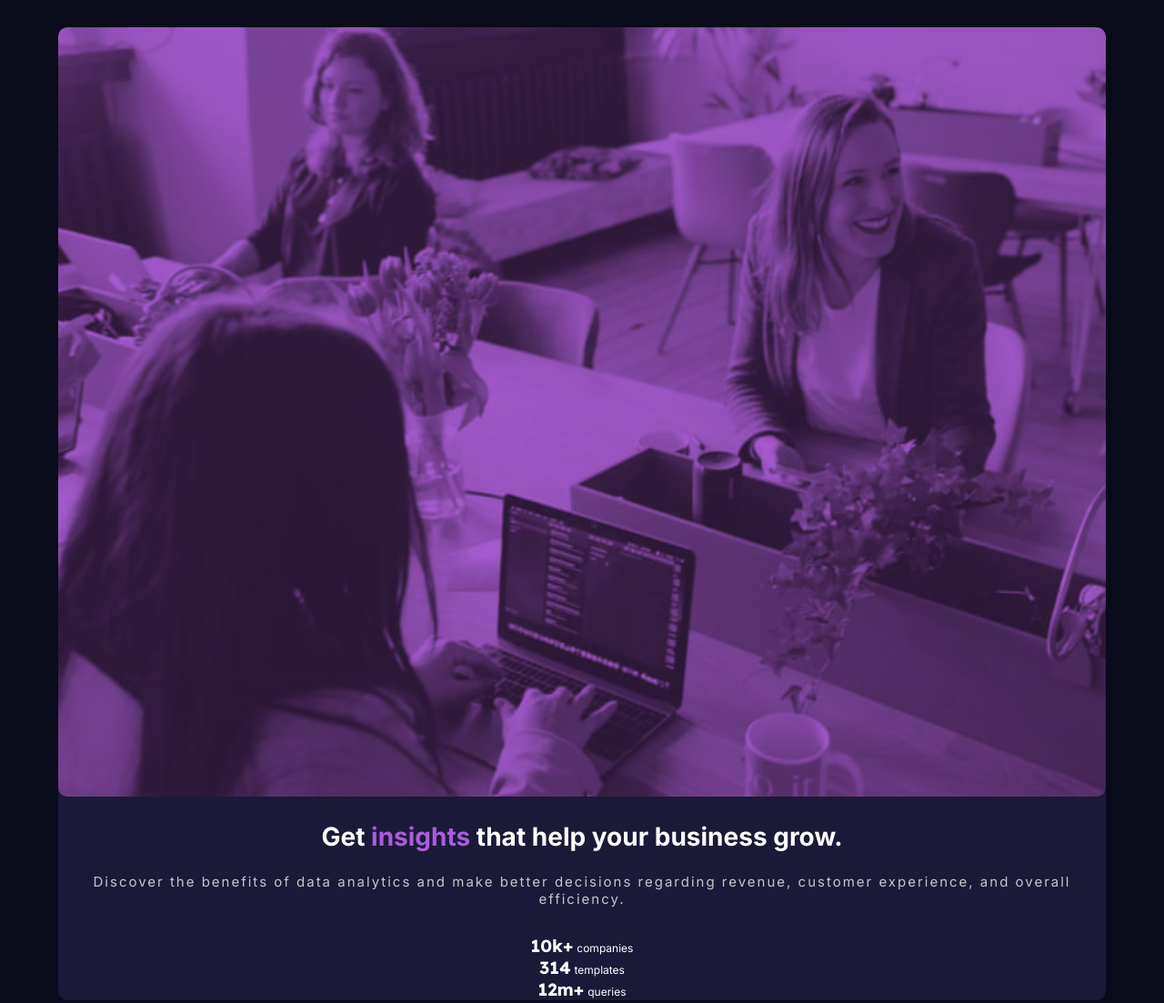
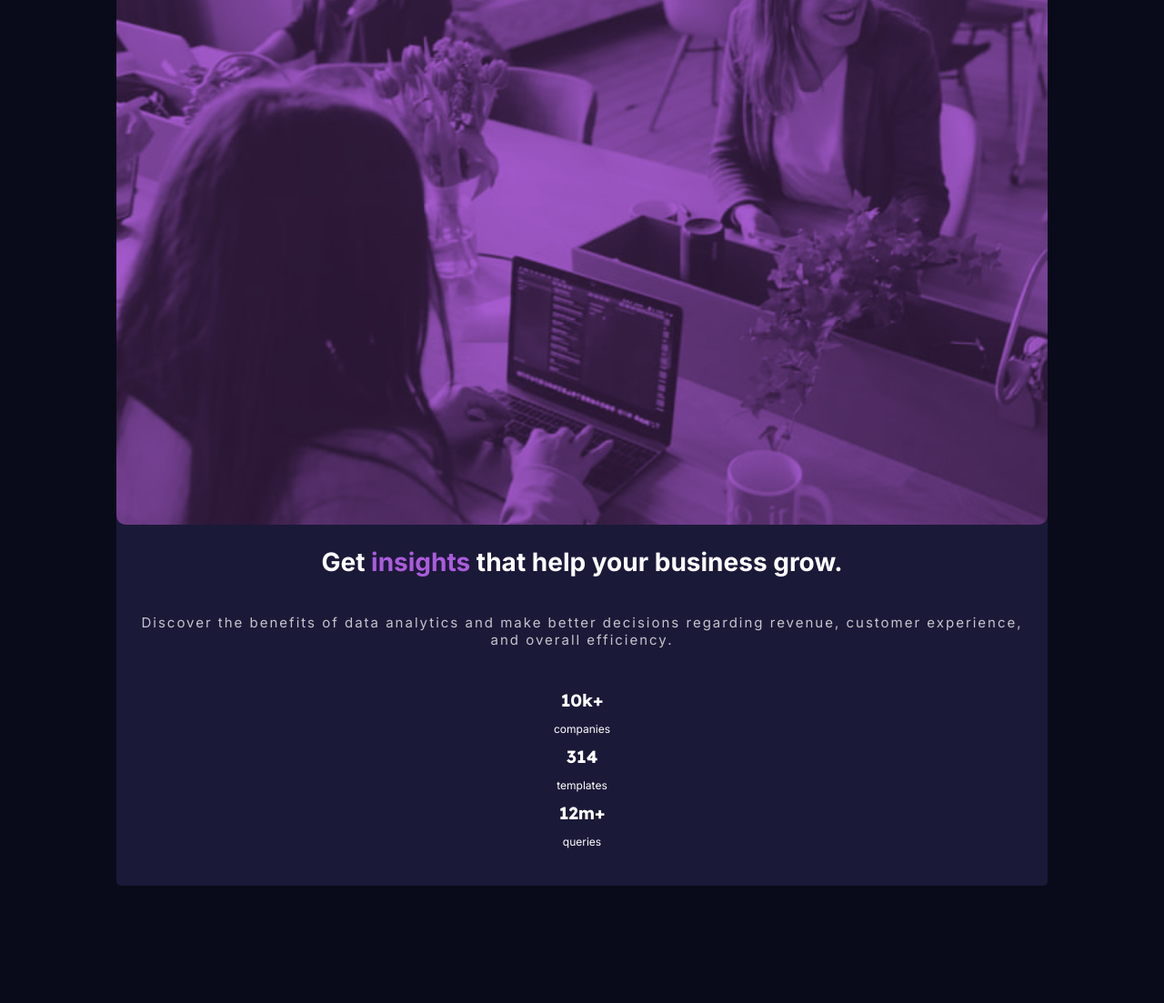
Before and after one commit to Thaisflores11/tarjeta, a plain HTML site: page index.html in a window 1280 px wide. Shown: the whole page at 91% size. After the commit the page ends 974 px from the top, so only its background shows below. Drawn offline with Linux system fonts and the light colour scheme.

Commit message:
subiendo final

```diff
--- a/index.html
+++ b/index.html
@@ -31,15 +31,15 @@
         </div>
         <div class="estado">
           <div class="pr1">
-            <span>10k+</span>
+            <h2>10k+</h2>
             <span>companies</span>
           </div>
           <div class="pr2">
-            <span>314</span>
+            <h2>314</h2>
             <span>templates</span>
           </div>
           <div class="pr3">
-            <span>12m+</span>
+            <h2>12m+</h2>
             <span>queries</span>
           </div>
         </div>
--- a/styles/style.css
+++ b/styles/style.css
@@ -9,17 +9,27 @@
     --Slightly-transparent-white-: hsla(0, 0%, 100%, 0.6);
     --Font-size: 15px;
   }
-
-body{
+*
+{
     margin: 0;
     padding: 0;
     box-sizing: border-box;
+
+}
+body{
+    width: 100vw;
+    height: 100vh;
+    display: flex;
+    justify-content: center;
+    align-items: center;
     background-color: var(--Very-dark-blue);
   }
   .cajaexterior {
-    width: 90%;
-    margin: 30px auto;
-    border-radius: 10px;
+    text-align: center;
+    width: 80%;
+    margin: 0% auto;
+    border-radius: 5px;
+    overflow: hidden;
     background-color: var(--Dark-desaturated-blue);
   }
   .cajaexterior picture img {
@@ -29,19 +39,18 @@ body{
       opacity(5) hue-rotate(235deg);
     border-radius: 10px;
   }
-
   .cajainter1 h2 {
     font-family: var(--font-family-IN);
     text-align: center;
+    padding: 20px;
     font-size: 28px;
     color: var(--White);
   }
-
-  .cajainter1 d {
+  .cajainter1 d{
     color: var(--Soft-violet);
   }
-
   .cajainter1 p {
+    padding: 20px;
     letter-spacing: 2px;
     text-align: center;
     font-family: var(--font-family-IN);
@@ -49,18 +58,20 @@ body{
     font-size: 15px;
     padding-bottom: 15px;
   }
-
   .estado {
     display: block;
     text-align: center;
     color: var(--White);
+    margin-bottom: 20px;
+    padding: 20px;
   }
-
-  .estado span:nth-child(1){
+  .estado h2:nth-child(1){
     font-size: 19px;
+    padding: 10px;
     font-family: var(--font-family-LEX);
   }
   .estado span:nth-child(2){
+    padding: 10px;
     font-size: 12px;
     font-family: var(--font-family-IN);
   }
--- a/styles/tamescrit.css
+++ b/styles/tamescrit.css
@@ -1,59 +1,75 @@
+*
+{
+    margin: 0;
+    padding: 0;
+    box-sizing: border-box;
+}
 body {
     display: flex;
-    height: 100vh;
+
     align-items: center;
+    justify-content: center;
+
   }
 
   .cajaexterior {
+    text-align: center;
+    overflow: hidden;
     display: flex;
     flex-direction: row-reverse;
-    width: 70%;
-    height: 55%;
+    width: 50%;
+    height: 50%;
     padding: 0;
-    border-radius: 15px;
+
+    justify-content: center;
+
   }
 
   .cajaexterior picture {
-    width: 50%;
+    width: 155%;
   }
 
   .cajaexterior picture img {
     width: 100%;
     height: 100%;
-    border-top-right-radius: 15px;
-    border-top-left-radius: 15px;
+    border-top-right-radius: 5px;
+    border-top-left-radius: 5px;
   }
 
   .cajainter1 {
-    width: 50%;
+
+    width: 100%;
+    height: 80%;
+    justify-content: center;
+    text-align: center;
+
   }
 
   .cajainter1 h2 {
-    width: 70%;
+    width: 87%;
     font-size: 32px;
     font-weight: 700;
     line-height: normal;
-    padding: 30px;
-    padding-bottom: 10px;
-    text-align: justify;
-    padding-left: 72px;
+    padding: 35px;
+    justify-content: center;
+
   }
 
   .cajainter1 p {
-    width: 75%;
-    padding-left: 75px;
-    padding-right: 15px;
-    margin: 0;
-    text-align: justify;
+
+    padding: 30px;
+    width: 80%;
+
+
   }
   .estado {
     display: flex;
-    padding-top: 20px;
+    padding: 10px;
   }
 
   .pr1 {
-    padding-right: 25px;
-    padding-left: 75px;
+    padding-right: 15px;
+    padding-left: 35px;
   }
 
   .pr2 {
```
